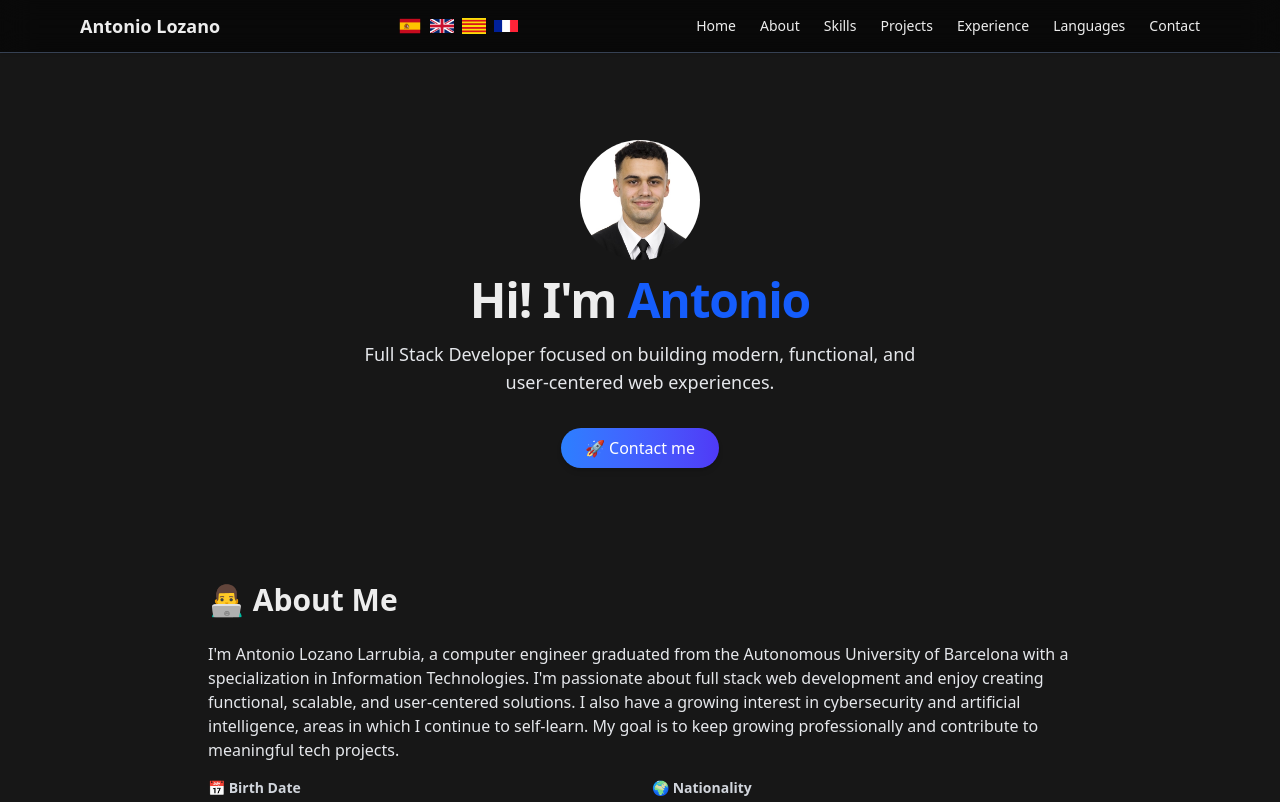
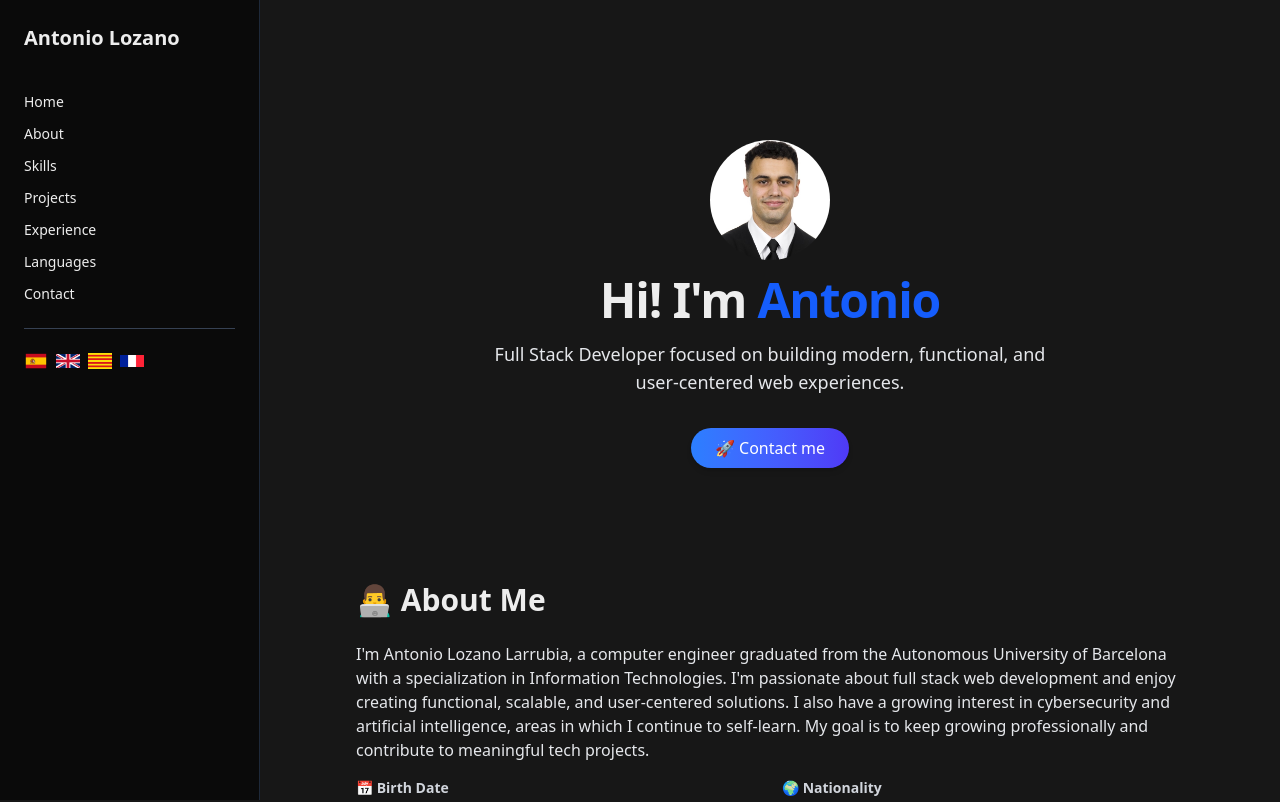
Before and after one commit to AntonioLoLa/MyPortfolio, a Next.js app: page /en in a window 1280 px wide. Shown: the top 802 px of the page. Built offline with nearby package versions, Linux system fonts and the light colour scheme.

Commit message:
Layout con grid

```diff
--- a/src/app/[locale]/page.tsx
+++ b/src/app/[locale]/page.tsx
@@ -11,8 +11,24 @@ import Navbar from '@/app/components/Navbar';
 
 export default function HomePage() {
   return (
-    <main className="flex flex-col items-center gap-16 px-6 py-10 sm:px-20 scroll-smooth">
+    <main className="min-h-screen">
+      {/* Navbar en móvil */}
+      <div className="lg:hidden px-6 py-4 border-b border-gray-700 bg-neutral-950 text-white flex justify-between items-center">
+        <h1 className="text-lg font-bold">Antonio Lozano</h1>
+        <Navbar mobile />
+      </div>
+
+      {/* Grid layout en desktop */}
+      <div className="grid grid-cols-1 ">
+        {/* Sidebar en escritorio */}
+        <aside className="hidden lg:flex lg:flex-col lg:fixed lg:top-0 lg:left-0 lg:h-screen lg:w-[260px] p-6 border-r border-gray-800 bg-neutral-950">
+
+
           <Navbar />
+        </aside>
+
+        {/* Main content */}
+        <div className="flex flex-col gap-16 px-6 py-10 sm:px-20 lg:ml-[260px] scroll-smooth">
           <section id="hero"><Hero /></section>
           <section id="about"><About /></section>
           <section id="skills"><Skills /></section>
@@ -20,6 +36,8 @@ export default function HomePage() {
           <section id="experience"><Experience /></section>
           <section id="languages"><Languages /></section>
           <section id="contact"><Contact /></section>
+        </div>
+      </div>
     </main>
   );
 }
--- a/src/app/components/Navbar.tsx
+++ b/src/app/components/Navbar.tsx
@@ -1,28 +1,37 @@
-"use client";
+'use client';
 
-import Link from "next/link";
+import Link from 'next/link';
+import { useTranslations } from 'next-intl';
+import LanguageSwitcher from './LanguageSwitcher';
 
-import { useTranslations } from "next-intl";
-import LanguageSwitcher from "./LanguageSwitcher";
+interface NavbarProps {
+  mobile?: boolean;
+}
 
-export default function Navbar() {
-  const t = useTranslations("navbar");
+export default function Navbar({ mobile = false }: NavbarProps) {
+  const t = useTranslations('navbar');
+  const navItems: { label: string; href: string }[] = t.raw('items');
 
-  const navItems: { label: string; href: string }[] = t.raw("items");
+  if (mobile) {
+    return (
+      <div className="flex items-center">
+        <LanguageSwitcher />
+      </div>
+    );
+  }
 
   return (
-    <nav className="fixed top-0 left-0 w-full z-50 backdrop-blur-lg bg-black/60 shadow-sm border-b border-gray-700 transition-all">
-      <div className="max-w-6xl mx-auto px-4 py-3 flex justify-between items-center">
-        <h1 className="font-bold text-lg">Antonio Lozano</h1>
+    <nav className="flex flex-col gap-6 text-sm font-medium">
+      <h1 className="text-xl font-bold mb-4">Antonio Lozano</h1>
+      <div className="flex flex-col gap-3">
+        {navItems.map((item) => (
+          <Link key={item.href} href={item.href} className="hover:underline">
+            {item.label}
+          </Link>
+        ))}
+      </div>
+      <div className="mt-auto pt-6 border-t border-gray-700">
         <LanguageSwitcher />
-
-        <div className="hidden md:flex gap-6 text-sm font-medium items-center">
-          {navItems.map((item) => (
-            <Link key={item.href} href={item.href} className="hover:underline">
-              {item.label}
-            </Link>
-          ))}
-        </div>
       </div>
     </nav>
   );
```
Lines whose indentation alone changed are shown as unchanged.
